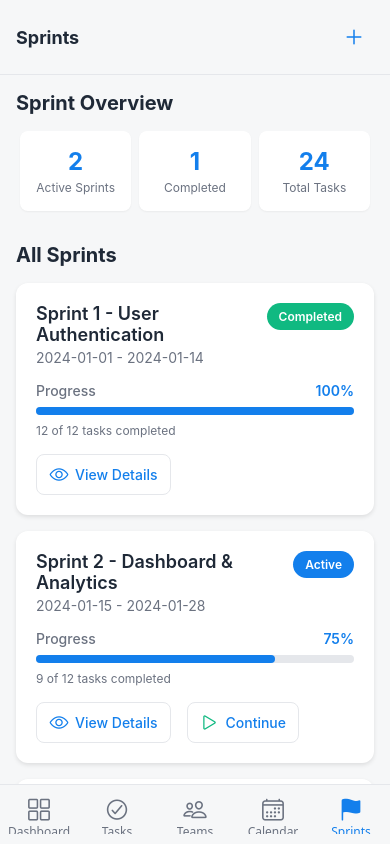
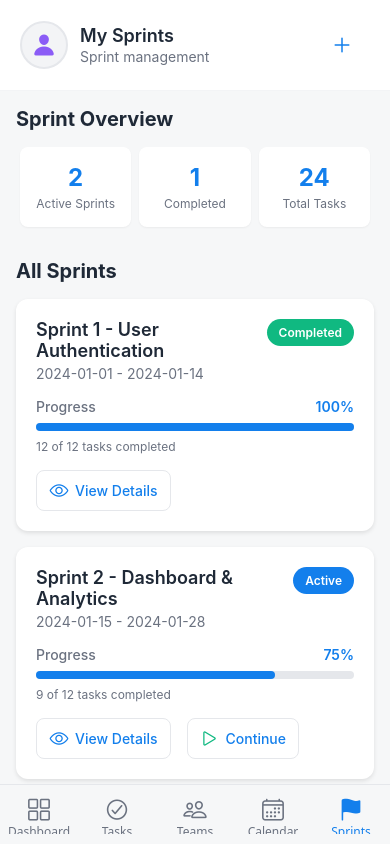
Before and after one commit to softwareInkhub/brmhmngtapp, a React Native app: screen /Sprints in a window 390 px wide. Built offline with nearby package versions, Linux system fonts and the light colour scheme.

Commit message:
Add ProfileHeader component to all screens with professional UI matching the provided design

```diff
--- /dev/null
+++ b/src/components/ProfileHeader.tsx
@@ -0,0 +1,122 @@
+import React from 'react';
+import {
+  View,
+  Text,
+  StyleSheet,
+  TouchableOpacity,
+} from 'react-native';
+import { Ionicons } from '@expo/vector-icons';
+
+interface ProfileHeaderProps {
+  title: string;
+  subtitle: string;
+  rightElement?: React.ReactNode;
+  onProfilePress?: () => void;
+  onRightElementPress?: () => void;
+}
+
+const ProfileHeader: React.FC<ProfileHeaderProps> = ({
+  title,
+  subtitle,
+  rightElement,
+  onProfilePress,
+  onRightElementPress,
+}) => {
+  return (
+    <View style={styles.container}>
+      <View style={styles.leftSection}>
+        <TouchableOpacity style={styles.profileContainer} onPress={onProfilePress}>
+          <View style={styles.profileImage}>
+            <Ionicons name="person" size={24} color="#8b5cf6" />
+          </View>
+          <View style={styles.profileText}>
+            <Text style={styles.title}>{title}</Text>
+            <Text style={styles.subtitle}>{subtitle}</Text>
+          </View>
+        </TouchableOpacity>
+      </View>
+
+      <View style={styles.rightSection}>
+        {rightElement ? (
+          <TouchableOpacity style={styles.rightButton} onPress={onRightElementPress}>
+            {rightElement}
+          </TouchableOpacity>
+        ) : (
+          <View style={styles.dateContainer}>
+            <TouchableOpacity style={styles.dateButton} onPress={onRightElementPress}>
+              <Text style={styles.dateText}>&lt; {new Date().toLocaleDateString('en-US', { month: 'short', year: 'numeric' })} &gt;</Text>
+            </TouchableOpacity>
+          </View>
+        )}
+      </View>
+    </View>
+  );
+};
+
+const styles = StyleSheet.create({
+  container: {
+    flexDirection: 'row',
+    alignItems: 'center',
+    justifyContent: 'space-between',
+    paddingHorizontal: 20,
+    paddingVertical: 16,
+    backgroundColor: '#ffffff',
+    borderBottomWidth: 1,
+    borderBottomColor: '#f3f4f6',
+  },
+  leftSection: {
+    flex: 1,
+  },
+  profileContainer: {
+    flexDirection: 'row',
+    alignItems: 'center',
+  },
+  profileImage: {
+    width: 48,
+    height: 48,
+    borderRadius: 24,
+    backgroundColor: '#f3f4f6',
+    alignItems: 'center',
+    justifyContent: 'center',
+    marginRight: 12,
+    borderWidth: 2,
+    borderColor: '#e5e7eb',
+  },
+  profileText: {
+    flex: 1,
+  },
+  title: {
+    fontSize: 18,
+    fontWeight: '600',
+    color: '#1f2937',
+    marginBottom: 2,
+  },
+  subtitle: {
+    fontSize: 14,
+    color: '#6b7280',
+  },
+  rightSection: {
+    alignItems: 'flex-end',
+  },
+  rightButton: {
+    padding: 8,
+  },
+  dateContainer: {
+    alignItems: 'center',
+  },
+  dateButton: {
+    backgroundColor: '#f3f4f6',
+    paddingHorizontal: 16,
+    paddingVertical: 8,
+    borderRadius: 20,
+    borderWidth: 1,
+    borderColor: '#e5e7eb',
+  },
+  dateText: {
+    fontSize: 14,
+    color: '#8b5cf6',
+    fontWeight: '500',
+  },
+});
+
+export default ProfileHeader;
--- a/src/screens/CreateTaskScreen.tsx
+++ b/src/screens/CreateTaskScreen.tsx
@@ -15,6 +15,7 @@ import { useNavigation } from '@react-navigation/native';
 import { useAppContext } from '../context/AppContext';
 import { Task } from '../types';
 import { apiService } from '../services/api';
+import ProfileHeader from '../components/ProfileHeader';
 
 const CreateTaskScreen = () => {
   const navigation = useNavigation();
@@ -172,6 +173,24 @@ const CreateTaskScreen = () => {
 
   return (
     <SafeAreaView style={styles.container}>
+      {/* Profile Header */}
+      <ProfileHeader
+        title="Create Task"
+        subtitle="Add new task"
+        rightElement={
+          <TouchableOpacity
+            style={styles.backButton}
+            onPress={() => navigation.goBack()}
+          >
+            <Ionicons name="close" size={24} color="#137fec" />
+          </TouchableOpacity>
+        }
+        onProfilePress={() => {
+          // Handle profile navigation
+        }}
+        onRightElementPress={() => navigation.goBack()}
+      />
+
       <ScrollView style={styles.content} showsVerticalScrollIndicator={false}>
         {/* Task Title */}
         <View style={styles.inputGroup}>
--- a/src/screens/CreateTeamScreen.tsx
+++ b/src/screens/CreateTeamScreen.tsx
@@ -12,6 +12,7 @@ import { SafeAreaView } from 'react-native-safe-area-context';
 import { Ionicons } from '@expo/vector-icons';
 import { useNavigation } from '@react-navigation/native';
 import { useAppContext } from '../context/AppContext';
+import ProfileHeader from '../components/ProfileHeader';
 import { Team } from '../types';
 
 const CreateTeamScreen = () => {
@@ -54,6 +55,24 @@ const CreateTeamScreen = () => {
 
   return (
     <SafeAreaView style={styles.container}>
+      {/* Profile Header */}
+      <ProfileHeader
+        title="Create Team"
+        subtitle="Add new team"
+        rightElement={
+          <TouchableOpacity
+            style={styles.backButton}
+            onPress={() => navigation.goBack()}
+          >
+            <Ionicons name="close" size={24} color="#137fec" />
+          </TouchableOpacity>
+        }
+        onProfilePress={() => {
+          // Handle profile navigation
+        }}
+        onRightElementPress={() => navigation.goBack()}
+      />
+
       <ScrollView style={styles.content} showsVerticalScrollIndicator={false}>
         {/* Team Name */}
         <View style={styles.inputGroup}>
--- a/src/screens/DashboardScreen.tsx
+++ b/src/screens/DashboardScreen.tsx
@@ -11,6 +11,7 @@ import { SafeAreaView } from 'react-native-safe-area-context';
 import { Ionicons } from '@expo/vector-icons';
 import { useNavigation } from '@react-navigation/native';
 import { useAppContext } from '../context/AppContext';
+import ProfileHeader from '../components/ProfileHeader';
 
 const { width } = Dimensions.get('window');
 
@@ -114,20 +115,22 @@ const DashboardScreen = () => {
 
   return (
     <SafeAreaView style={styles.container}>
-      {/* Professional Header */}
-      <View style={styles.header}>
-        <TouchableOpacity style={styles.backButton}>
-          <Ionicons name="arrow-back" size={24} color="#1f2937" />
-        </TouchableOpacity>
-        <View style={styles.headerCenter}>
-          <Text style={styles.buildingName}>Project Management</Text>
-          <Ionicons name="chevron-down" size={16} color="#6b7280" />
-          <Text style={styles.subtitle}>BRMH Management System</Text>
-        </View>
-        <TouchableOpacity style={styles.notificationButton}>
-          <Ionicons name="notifications-outline" size={24} color="#1f2937" />
-        </TouchableOpacity>
-      </View>
+      {/* Profile Header */}
+      <ProfileHeader
+        title="My Dashboard"
+        subtitle="Project overview"
+        rightElement={
+          <TouchableOpacity style={styles.notificationButton}>
+            <Ionicons name="notifications-outline" size={24} color="#1f2937" />
+          </TouchableOpacity>
+        }
+        onProfilePress={() => {
+          // Handle profile navigation
+        }}
+        onRightElementPress={() => {
+          // Handle notification navigation
+        }}
+      />
 
       {/* Tab Navigation */}
       <View style={styles.tabContainer}>
@@ -273,35 +276,7 @@ const styles = StyleSheet.create({
     flex: 1,
     backgroundColor: '#f8fafc',
   },
-  // Header Styles
-  header: {
-    flexDirection: 'row',
-    alignItems: 'center',
-    justifyContent: 'space-between',
-    paddingHorizontal: 20,
-    paddingVertical: 16,
-    backgroundColor: '#ffffff',
-    borderBottomWidth: 1,
-    borderBottomColor: '#e5e7eb',
-  },
-  backButton: {
-    padding: 8,
-  },
-  headerCenter: {
-    flex: 1,
-    alignItems: 'center',
-  },
-  buildingName: {
-    fontSize: 18,
-    fontWeight: '600',
-    color: '#1f2937',
-    marginBottom: 2,
-  },
-  subtitle: {
-    fontSize: 12,
-    color: '#6b7280',
-    marginTop: 2,
-  },
+  // Notification Button
   notificationButton: {
     padding: 8,
   },
--- a/src/screens/SprintsScreen.tsx
+++ b/src/screens/SprintsScreen.tsx
@@ -9,6 +9,7 @@ import {
 import { SafeAreaView } from 'react-native-safe-area-context';
 import { Ionicons } from '@expo/vector-icons';
 import { useNavigation } from '@react-navigation/native';
+import ProfileHeader from '../components/ProfileHeader';
 
 interface Sprint {
   id: string;
@@ -137,18 +138,23 @@ const SprintsScreen = () => {
 
   return (
     <SafeAreaView style={styles.container}>
-      {/* Header */}
-      <View style={styles.header}>
-        <View style={styles.headerContent}>
-          <Text style={styles.headerTitle}>Sprints</Text>
+      {/* Profile Header */}
+      <ProfileHeader
+        title="My Sprints"
+        subtitle="Sprint management"
+        rightElement={
           <TouchableOpacity
             style={styles.addButton}
             onPress={() => navigation.navigate('CreateSprint' as never)}
           >
             <Ionicons name="add" size={24} color="#137fec" />
           </TouchableOpacity>
-        </View>
-      </View>
+        }
+        onProfilePress={() => {
+          // Handle profile navigation
+        }}
+        onRightElementPress={() => navigation.navigate('CreateSprint' as never)}
+      />
 
       <ScrollView style={styles.content} showsVerticalScrollIndicator={false}>
         {/* Sprint Overview */}
--- a/src/screens/TaskDetailsScreen.tsx
+++ b/src/screens/TaskDetailsScreen.tsx
@@ -13,6 +13,7 @@ import { SafeAreaView } from 'react-native-safe-area-context';
 import { Ionicons } from '@expo/vector-icons';
 import { useRoute, useNavigation } from '@react-navigation/native';
 import { Task } from '../types';
+import ProfileHeader from '../components/ProfileHeader';
 import { apiService } from '../services/api';
 
 const TaskDetailsScreen = () => {
@@ -140,19 +141,23 @@ const TaskDetailsScreen = () => {
 
   return (
     <SafeAreaView style={styles.container}>
-      {/* Header */}
-      <View style={styles.header}>
+      {/* Profile Header */}
+      <ProfileHeader
+        title="Task Details"
+        subtitle="View task information"
+        rightElement={
           <TouchableOpacity
             style={styles.backButton}
             onPress={() => navigation.goBack()}
           >
             <Ionicons name="arrow-back" size={24} color="#137fec" />
           </TouchableOpacity>
-        <Text style={styles.headerTitle}>Task Details</Text>
-        <TouchableOpacity style={styles.moreButton}>
-          <Ionicons name="ellipsis-vertical" size={24} color="#137fec" />
-        </TouchableOpacity>
-      </View>
+        }
+        onProfilePress={() => {
+          // Handle profile navigation
+        }}
+        onRightElementPress={() => navigation.goBack()}
+      />
 
       <ScrollView style={styles.content} showsVerticalScrollIndicator={false}>
         {/* Task Info */}
--- a/src/screens/TeamsScreen.tsx
+++ b/src/screens/TeamsScreen.tsx
@@ -10,6 +10,7 @@ import { SafeAreaView } from 'react-native-safe-area-context';
 import { Ionicons } from '@expo/vector-icons';
 import { useNavigation } from '@react-navigation/native';
 import { useAppContext } from '../context/AppContext';
+import ProfileHeader from '../components/ProfileHeader';
 
 const TeamsScreen = () => {
   const navigation = useNavigation();
@@ -38,19 +39,23 @@ const TeamsScreen = () => {
 
   return (
     <SafeAreaView style={styles.container}>
-      {/* Header */}
-      <View style={styles.header}>
-        <View style={styles.headerContent}>
-          <View style={styles.headerSpacer} />
-          <Text style={styles.headerTitle}>Teams</Text>
+      {/* Profile Header */}
+      <ProfileHeader
+        title="My Teams"
+        subtitle="Team management"
+        rightElement={
           <TouchableOpacity
             style={styles.addButton}
             onPress={() => navigation.navigate('CreateTeam' as never)}
           >
-            <Ionicons name="add-circle" size={32} color="#137fec" />
+            <Ionicons name="add" size={24} color="#137fec" />
           </TouchableOpacity>
-        </View>
-      </View>
+        }
+        onProfilePress={() => {
+          // Handle profile navigation
+        }}
+        onRightElementPress={() => navigation.navigate('CreateTeam' as never)}
+      />
 
       {/* Teams List */}
       <FlatList
```
Also changed, not shown: src/screens/CalendarScreen.tsx (+18 -11 lines), src/screens/TasksScreen.tsx (+13 -8 lines), src/screens/TeamDetailsScreen.tsx (+17 -13 lines). Lines whose indentation alone changed are shown as unchanged.
